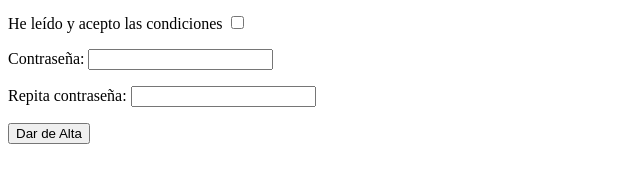
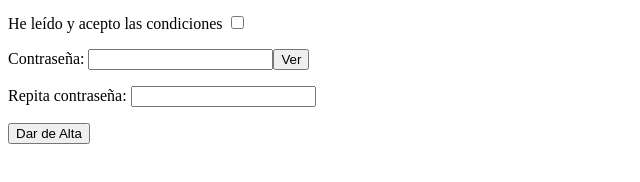
Before and after one commit to lucasbm2/validaformulario, a plain HTML site: page index.html in a window 1280 px wide. Shown: the part 176-358 px from the top of the page, 0-640 px from the left. Drawn offline with Linux system fonts and the light colour scheme.

Commit message:
Update index.html

```diff
--- a/index.html
+++ b/index.html
@@ -35,7 +35,7 @@
         </p>
         <p>
             <label for="contra">Contraseña: </label>
-            <input type="password" id="contra" name="contra">
+            <input type="password" id="contra" name="contra"><button onclick="muestraContrasena()">Ver</button>
         </p>
         <p>
             <label for="repcon">Repita contraseña: </label>
@@ -71,14 +71,21 @@
                 return false;
             }
             let contra = document.getElementById("contra");
+            let repcon = document.getElementById("repcon");
             if (contra.value != repcon.value ) {
                 alert("Las contraseñas deben ser iguales");
                 contra.focus();
                 return false;
             }
 
+
             alert("Datos correctos. Procedo a enviar");
             return true;
+        }
+
+        function muestraContrasena() {
+            let contra = document.getElementById("contra");
+            contra.type = "text";
         }
 
 
```
